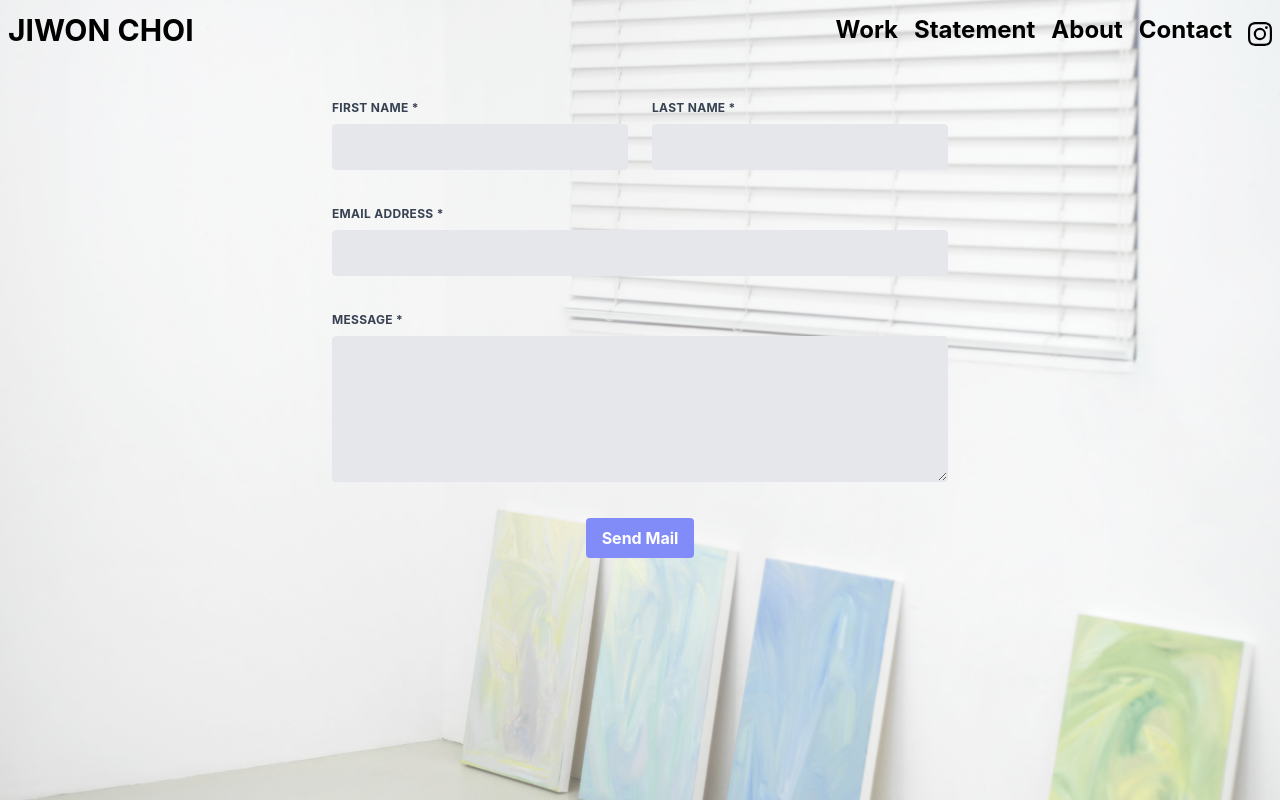
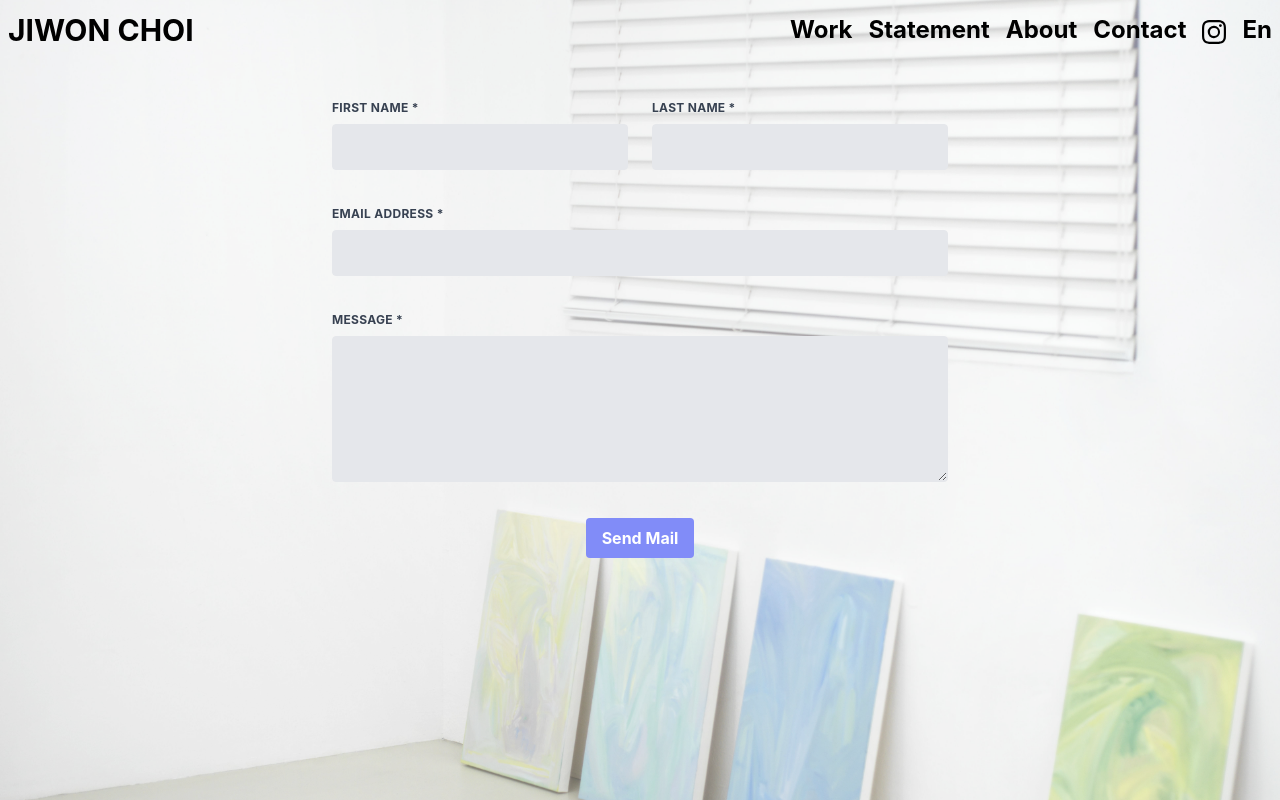
Before and after one commit to ddungpal/portfolio-jiwon, a React (Create React App) app: page /contact in a window 1280 px wide. Built offline with nearby package versions, Linux system fonts and the light colour scheme; no server answers.

Commit message:
add languageContext

```diff
--- a/src/App.js
+++ b/src/App.js
@@ -1,14 +1,17 @@
 import { QueryClientProvider, QueryClient } from "@tanstack/react-query";
 import { Outlet } from "react-router-dom";
 import "./App.css";
+import { LanguageProvider } from "./context/LanguageContext";
 
 const queryClient = new QueryClient();
 
 function App() {
   return (
-    <QueryClientProvider client={queryClient}>
-      <Outlet />
-    </QueryClientProvider>
+    <LanguageProvider>
+      <QueryClientProvider client={queryClient}>
+        <Outlet />
+      </QueryClientProvider>
+    </LanguageProvider>
   );
 }
 
--- a/src/components/Topbar.jsx
+++ b/src/components/Topbar.jsx
@@ -60,10 +60,15 @@ export default function Topbar() {
             </li>
             <li className="nav-item">
               <Link to="https://www.instagram.com/ppingagain/" target="_blank">
-                <h1 className="font-bold text-2xl hover:text-indigo-300 mt-2">
+                <h1 className="font-bold text-2xl hover:text-indigo-300 mt-1.5">
                   <BsInstagram />
                 </h1>
               </Link>
+            </li>
+            <li className="nav-item">
+              <button>
+                <h1 className="font-bold hover:text-indigo-300">En</h1>
+              </button>
             </li>
             {/* <li className="nav-item">
               <Link to="/upload">
--- a/src/components/TopbarBg.jsx
+++ b/src/components/TopbarBg.jsx
@@ -3,10 +3,12 @@ import { Link } from "react-router-dom";
 import { BsInstagram } from "react-icons/bs";
 // import { AiOutlineMenu } from "react-icons/ai";
 import menuBtn from "../imgs/home/topbarMenu.png";
+import { useLanguageMode } from "../context/LanguageContext";
 
-export default function Topbar() {
+export default function TopbarBg() {
   // const [navbar, setNavbar] = useState(false);
   const [navbarOpen, setNavbarOpen] = React.useState(false);
+  const {koMode, toggleKoMode} = useLanguageMode();
 
   return (
     <nav className="sticky top-0 relative flex flex-wrap items-center justify-between px-2 py-3 mb-3">
@@ -62,10 +64,19 @@ export default function Topbar() {
             </li>
             <li className="nav-item">
               <Link to="https://www.instagram.com/ppingagain/" target="_blank">
-                <h1 className="font-bold text-2xl hover:text-indigo-300 mt-2">
+                <h1 className="font-bold text-2xl hover:text-indigo-300 mt-1.5">
                   <BsInstagram />
                 </h1>
               </Link>
+            </li>
+            <li className="nav-item">
+              <button onClick={() => toggleKoMode()}>
+                {koMode ? (
+                  <h1 className="font-bold hover:text-indigo-300">Ko</h1>
+                ) : (
+                  <h1 className="font-bold hover:text-indigo-300">En</h1>
+                )}
+              </button>
             </li>
           </ul>
         </div>
--- /dev/null
+++ b/src/context/LanguageContext.jsx
@@ -0,0 +1,15 @@
+import { createContext, useContext, useState } from "react";
+
+const LanguageContext = createContext();
+
+export function LanguageProvider({ children }) {
+  const [koMode, setKoMode] = useState(false);
+  const toggleKoMode = () => setKoMode((prev) => !prev);
+  return (
+    <LanguageContext.Provider value={{ koMode, toggleKoMode }}>
+      {children}
+    </LanguageContext.Provider>
+  );
+}
+
+export const useLanguageMode = () => useContext(LanguageContext);
```
Also changed, not shown: src/index.js (+6 -6 lines).
